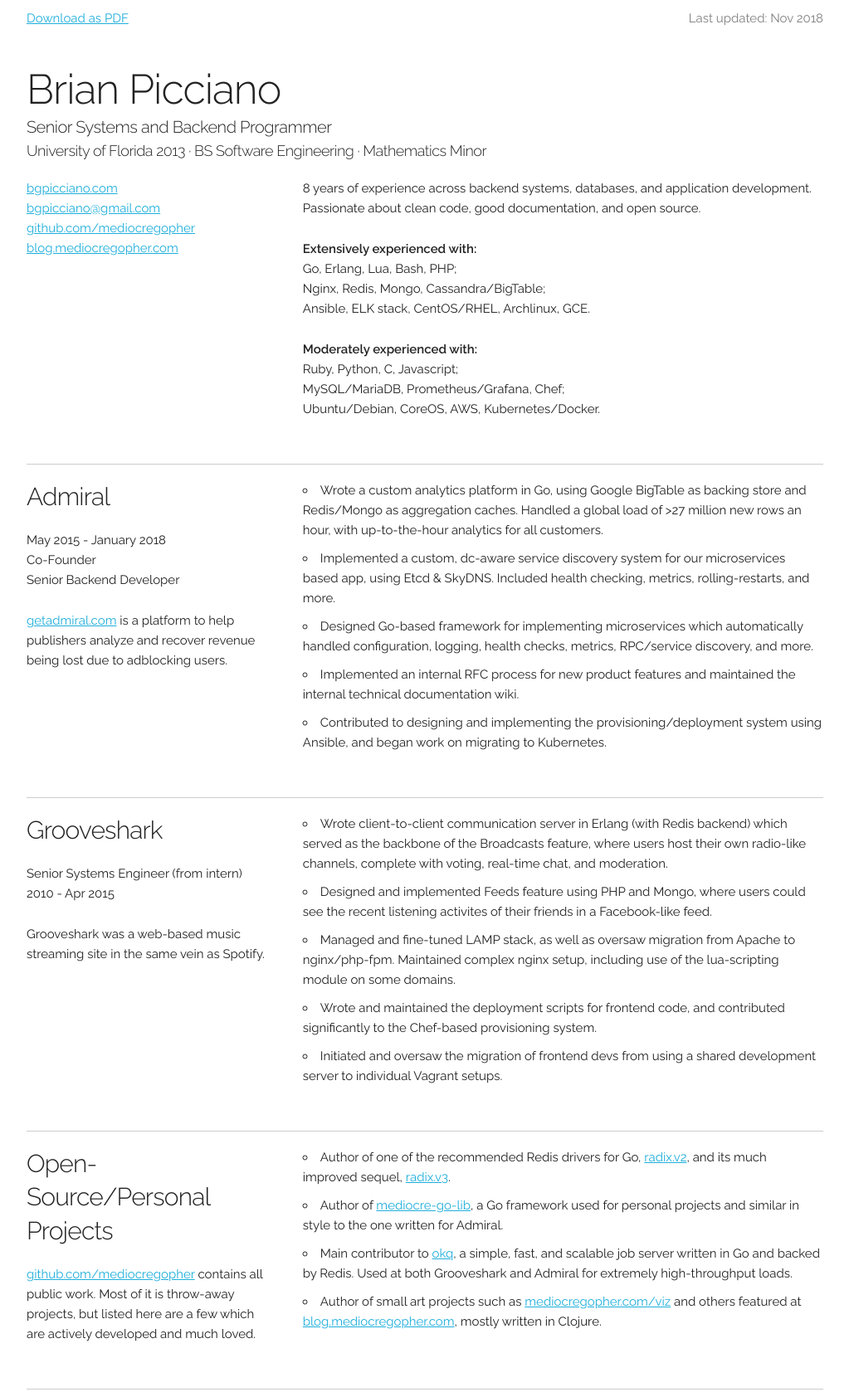
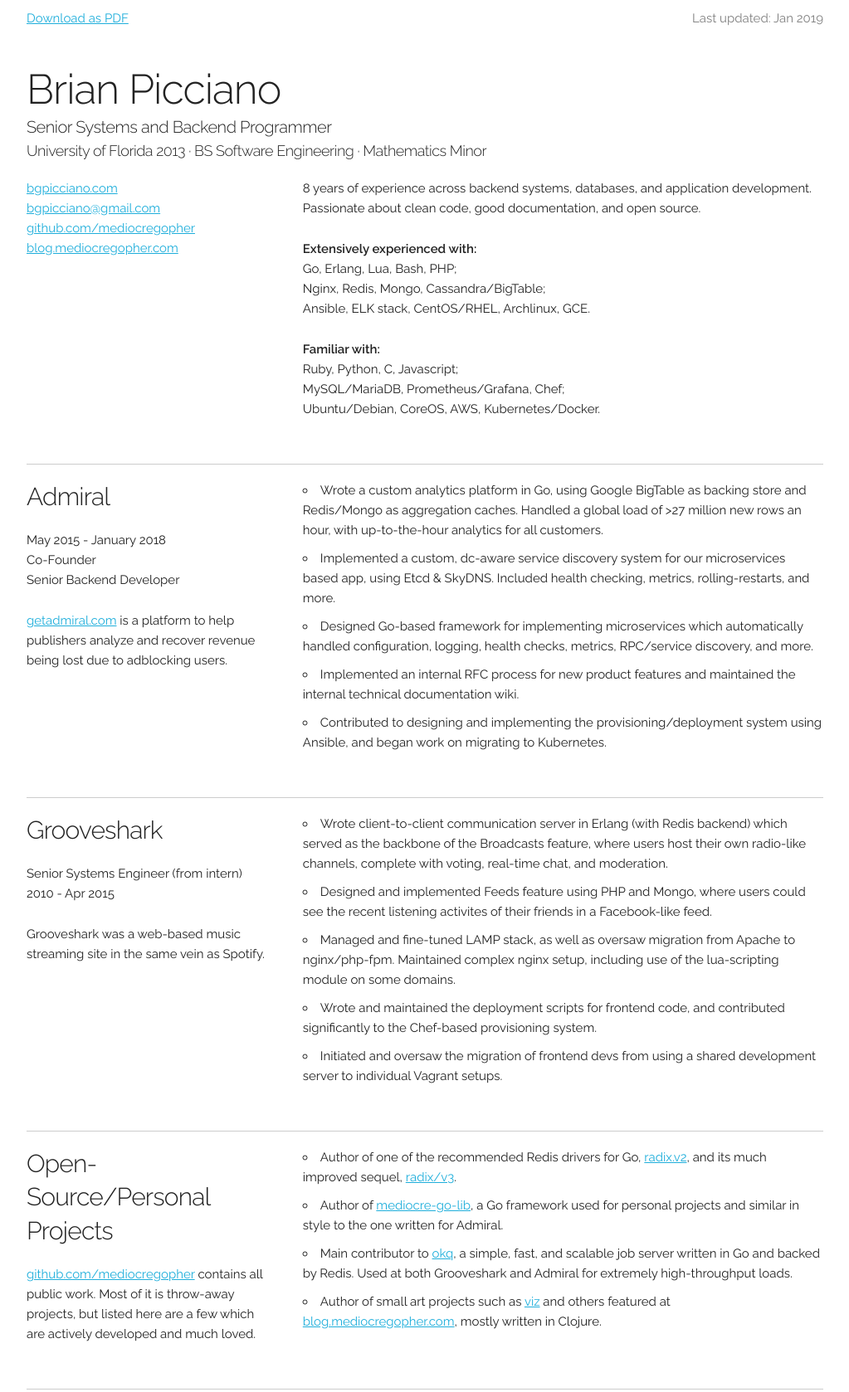
Before and after one commit to mediocregopher/bgpicciano.com, a plain HTML site: page index.html in a window 1280 px wide. Shown: the top 1678 px of the page at 83% size, without its empty margins (128-1151 px from the left). Drawn offline with Linux system fonts and the light colour scheme.

Commit message:
'moderately experienced' -> 'familiar', and update some links

```diff
--- a/index.html
+++ b/index.html
@@ -47,7 +47,7 @@
 
         <div class="container">
             <div class="row no-print" style="margin-top: 1%; color: gray;">
-                <p style="float: right">Last updated: Nov 2018</p>
+                <p style="float: right">Last updated: Jan 2019</p>
                 <p><a href="Brian_Picciano-Senior_Systems_and_Backend_Programmer-Resume.pdf">
                     Download as PDF
                 </a></p>
@@ -79,7 +79,7 @@
                     Ansible, ELK stack, CentOS/RHEL, Archlinux, GCE.
                     </p>
                     <p>
-                    <strong>Moderately experienced with:</strong><br/>
+                    <strong>Familiar with:</strong><br/>
                     Ruby, Python, C, Javascript;<br/>
                     MySQL/MariaDB, Prometheus/Grafana, Chef;<br/>
                     Ubuntu/Debian, CoreOS, AWS, Kubernetes/Docker.
@@ -206,7 +206,7 @@
                         Author of one of the recommended Redis drivers for Go,
                         <a href="https://github.com/mediocregopher/radix.v2">radix.v2</a>,
                         and its much improved sequel,
-                        <a href="https://github.com/mediocregopher/radix.v3">radix.v3</a>.
+                        <a href="https://github.com/mediocregopher/radix">radix/v3</a>.
                         </li>
 
                         <li>
@@ -225,7 +225,7 @@
 
                         <li>
                         Author of small art projects such as
-                        <a href="https://mediocregopher.com/viz/2">mediocregopher.com/viz</a>
+                        <a href="https://blog.mediocregopher.com/2018/11/12/viz-2.html">viz</a>
                         and others featured at
                         <a href="https://blog.mediocregopher.com">blog.mediocregopher.com</a>,
                         mostly written in Clojure.
```
